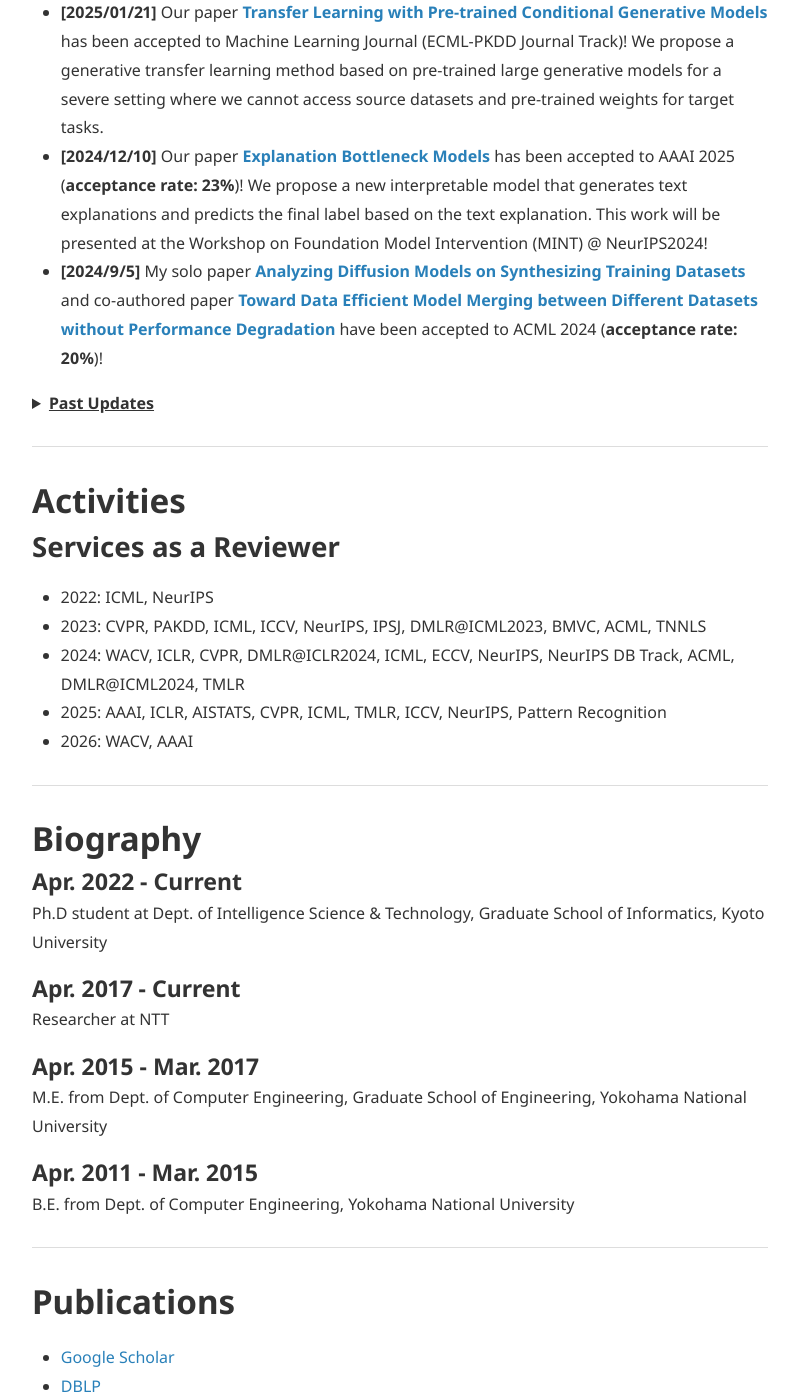
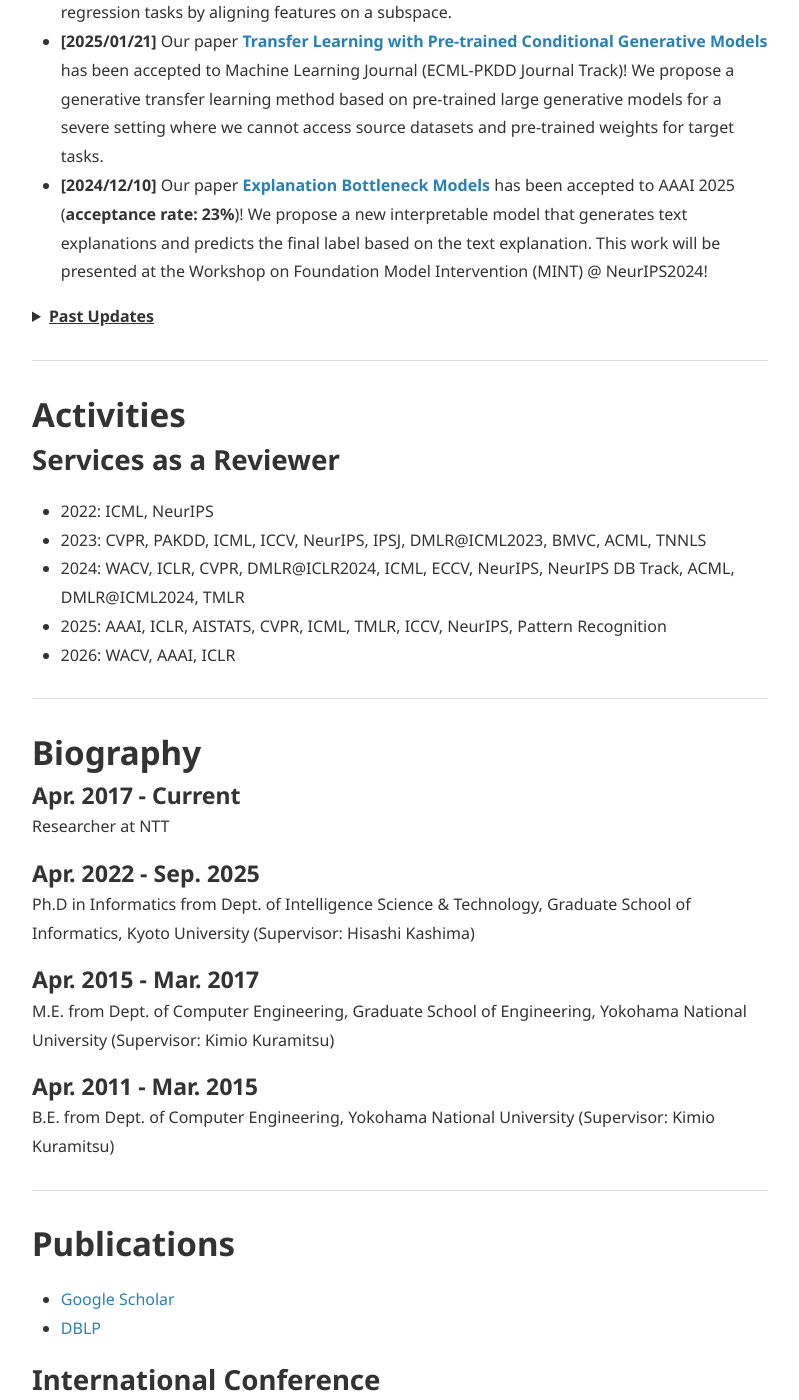
Before and after one commit to yshinya6/yshinya6.github.io, a Jekyll site: the page built from index.md, in a window 1280 px wide and 1400 px high, scrolled down 816 px. Shown: the whole window, without its empty margins (240-1039 px from the left). Built offline with Jekyll 4.4.1, drawn with Linux system fonts in a browser that asks for light colours; nearby versions of some CDN libraries; some of the changed text lies outside the part shown.

Commit message:
Update index.md

```diff
--- a/index.md
+++ b/index.md
@@ -16,20 +16,21 @@
   </div>
 </div>
 
-I am an associate distinguished researcher at [NTT](https://www.rd.ntt/e/cds/) and a Ph.D student at Kyoto University ([Kashima Lab.](http://www.ml.ist.i.kyoto-u.ac.jp/en/)).
+I am an associate distinguished researcher at [NTT](https://www.rd.ntt/e/cds/).
 My research interests are machine learning with synthetic data, generative models, vision-language models, explainability, distribution shifts, self-supervised learning, and semi-supervised learning.
 
 # Updates
+* **[2025/9/24]** My doctoral dissertation, **Dataset Synthesis with Deep Generative Models**, has been accepted, and I received a PhD in Informatics!
 * **[2025/4/1]** Our paper [**Evaluation of Time-Series Training Dataset through Lens of Spectrum of Deep State Space Models**](https://arxiv.org/abs/2408.16261) has been accepted to IJCNN 2025!
 * **[2025/2/26]** Our paper [**Post-pre-training for Modality Alignment in Vision-Language Foundation Models**](https://arxiv.org/abs/2504.12717) has been accepted to CVPR 2025! We propose a very lightweight post-pre-training method for aligning pre-trained vision-language models like CLIP. Stay tuned for more details!
 * **[2025/01/22]** Our paper [**Test-time Adaptation for Regression by Subspace Alignment**](https://arxiv.org/abs/2410.03263) has been accepted to ICLR 2025! This paper proposes a novel test-time adaptation method for regression tasks by aligning features on a subspace.
 * **[2025/01/21]** Our paper [**Transfer Learning with Pre-trained Conditional Generative Models**](https://arxiv.org/abs/2204.12833) has been accepted to Machine Learning Journal (ECML-PKDD Journal Track)! We propose a generative transfer learning method based on pre-trained large generative models for a severe setting where we cannot access source datasets and pre-trained weights for target tasks.
 * **[2024/12/10]** Our paper [**Explanation Bottleneck Models**](https://arxiv.org/abs/2409.17663) has been accepted to AAAI 2025 (**acceptance rate: 23%**)! We propose a new interpretable model that generates text explanations and predicts the final label based on the text explanation. This work will be presented at the Workshop on Foundation Model Intervention (MINT) @ NeurIPS2024!
-* **[2024/9/5]** My solo paper [**Analyzing Diffusion Models on Synthesizing Training Datasets**](https://proceedings.mlr.press/v260/yamaguchi25a.html) and co-authored paper [**Toward Data Efficient Model Merging between Different Datasets without Performance Degradation**](https://arxiv.org/abs/2306.05641) have been accepted to ACML 2024 (**acceptance rate: 20%**)!
 
 <details markdown="1">
   <summary><b><u>Past Updates</u></b></summary>
 
+  * **[2024/9/5]** My solo paper [**Analyzing Diffusion Models on Synthesizing Training Datasets**](https://proceedings.mlr.press/v260/yamaguchi25a.html) and co-authored paper [**Toward Data Efficient Model Merging between Different Datasets without Performance Degradation**](https://arxiv.org/abs/2306.05641) have been accepted to ACML 2024 (**acceptance rate: 20%**)!
   * **[2024/4/1]** I'm happy to announce that I have been promoted to associate distinguished researcher at NTT!
   * **[2024/3/18]** Our two papers [**Test-Time Similarity Modification for Person Re-Identification Toward Temporal Distribution Shift**](https://arxiv.org/abs/2403.14114) and [**Test-Time Adaptation Meets Image Enhancement: Improving Accuracy via Uncertainty-Aware Logit Switching**](https://arxiv.org/abs/2403.17423) have been accepted to IJCNN 2024!
   * **[2024/2/26]** Our paper [**Adaptive Random Feature Regularization on Fine-tuning Deep Neural Networks**](https://arxiv.org/abs/2403.10097) has been accepted to CVPR 2024! We propose a simple yet effective fine-tuning method by penalizing feature extractors with random reference vectors generated from adaptive class-conditional priors.
@@ -47,22 +48,22 @@
 - 2023: CVPR, PAKDD, ICML, ICCV, NeurIPS, IPSJ, DMLR@ICML2023, BMVC, ACML, TNNLS
 - 2024: WACV, ICLR, CVPR, DMLR@ICLR2024, ICML, ECCV, NeurIPS, NeurIPS DB Track, ACML, DMLR@ICML2024, TMLR
 - 2025: AAAI, ICLR, AISTATS, CVPR, ICML, TMLR, ICCV, NeurIPS, Pattern Recognition
-- 2026: WACV, AAAI
+- 2026: WACV, AAAI, ICLR
 
 ---
 
 # Biography
-### Apr. 2022 - Current
-Ph.D student at Dept. of Intelligence Science & Technology, Graduate School of Informatics, Kyoto University
-
 ### Apr. 2017 - Current
 Researcher at NTT
 
+### Apr. 2022 - Sep. 2025
+Ph.D in Informatics from Dept. of Intelligence Science & Technology, Graduate School of Informatics, Kyoto University (Supervisor: Hisashi Kashima)
+
 ### Apr. 2015 - Mar. 2017
-M.E. from Dept. of Computer Engineering, Graduate School of Engineering, Yokohama National University
+M.E. from Dept. of Computer Engineering, Graduate School of Engineering, Yokohama National University (Supervisor: Kimio Kuramitsu)
 
 ### Apr. 2011 - Mar. 2015
-B.E. from Dept. of Computer Engineering, Yokohama National University
+B.E. from Dept. of Computer Engineering, Yokohama National University (Supervisor: Kimio Kuramitsu)
 
 ---
 
```
